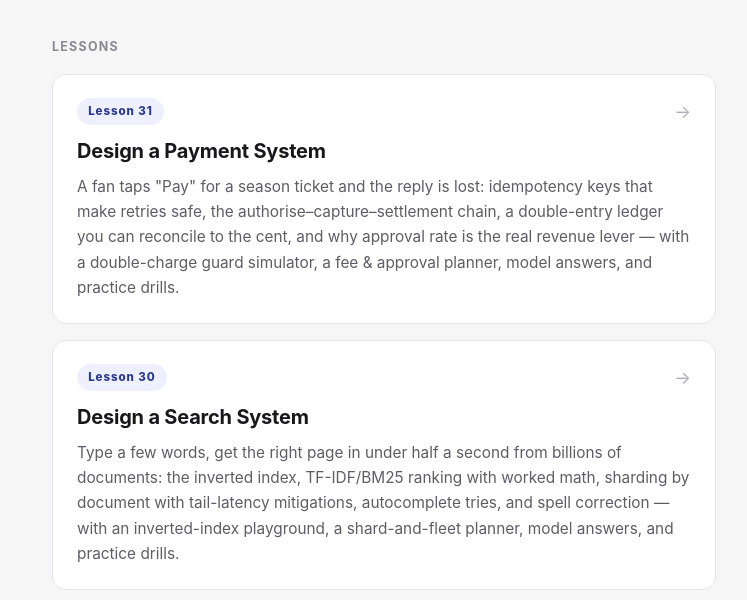
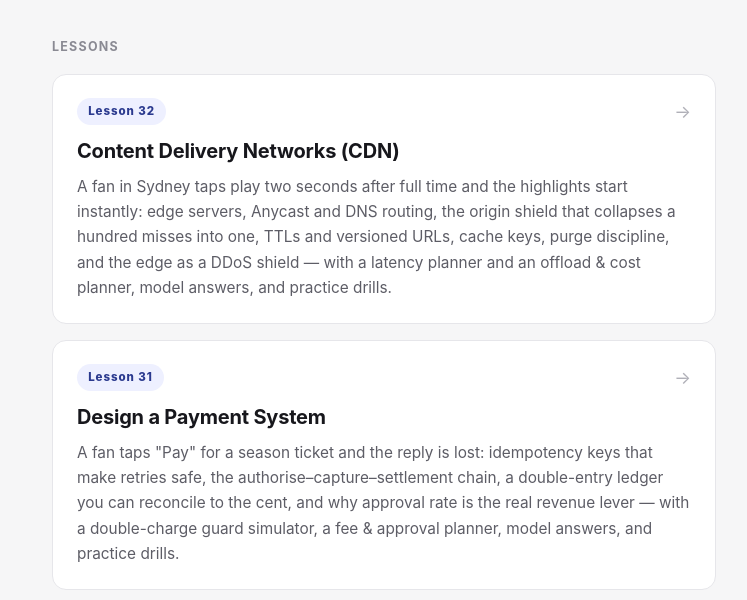
Before and after one commit to caffeine-overflow/system-design, a plain HTML site: page index.html in a window 1280 px wide. Shown: the part 200-800 px from the top of the page, without its empty margins (256-1003 px from the left). Drawn offline with Linux system fonts and the light colour scheme.

Commit message:
Lesson 32: add CDN card to landing page

```diff
--- a/index.html
+++ b/index.html
@@ -76,6 +76,12 @@
 
 <main>
   <div class="section-label">Lessons</div>
+
+  <a class="card" href="lessons/content-delivery-networks.html">
+    <div class="card-top"><span class="num">Lesson 32</span><span class="arrow">→</span></div>
+    <h2>Content Delivery Networks (CDN)</h2>
+    <p>A fan in Sydney taps play two seconds after full time and the highlights start instantly: edge servers, Anycast and DNS routing, the origin shield that collapses a hundred misses into one, TTLs and versioned URLs, cache keys, purge discipline, and the edge as a DDoS shield — with a latency planner and an offload &amp; cost planner, model answers, and practice drills.</p>
+  </a>
 
   <a class="card" href="lessons/payment-system.html">
     <div class="card-top"><span class="num">Lesson 31</span><span class="arrow">→</span></div>
```
